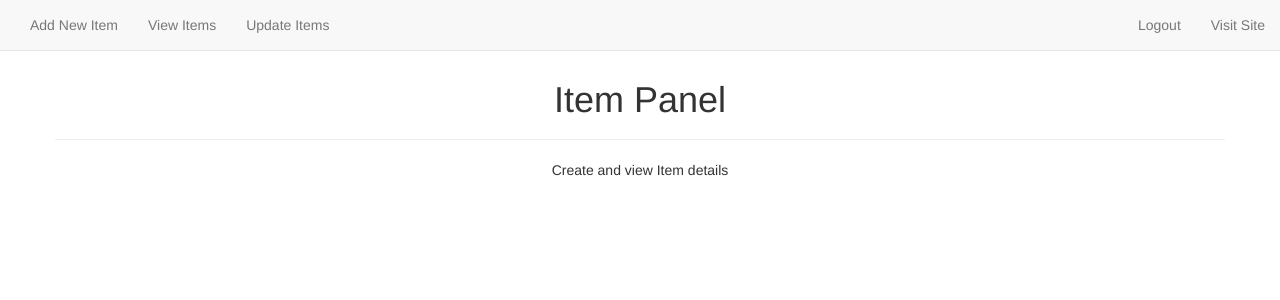
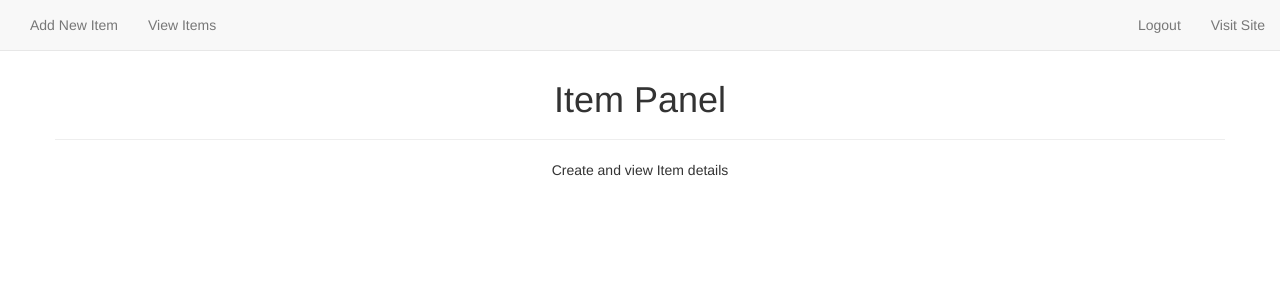
Before and after one commit to adi34gitrepos/dbs-project, a PHP site: page /item.php in a window 1280 px wide. Shown: the top 300 px of the page. Run offline with PHP 8.4, Linux system fonts and the light colour scheme.

Commit message:
Update navbar_item.php

```diff
--- a/navbar_item.php
+++ b/navbar_item.php
@@ -12,7 +12,7 @@
                 <ul class="nav navbar-nav">
                     <li><a href="newitem.php">Add New Item</a></li>
                     <li><a href="viewitem.php">View Items</a></li>
-                    <li><a href="updateitem.php">Update Items</a></li>
+
                 </ul>
                 <ul class="nav navbar-nav navbar-right">
                     <li><a href="logout.php">Logout</a></li>
```
